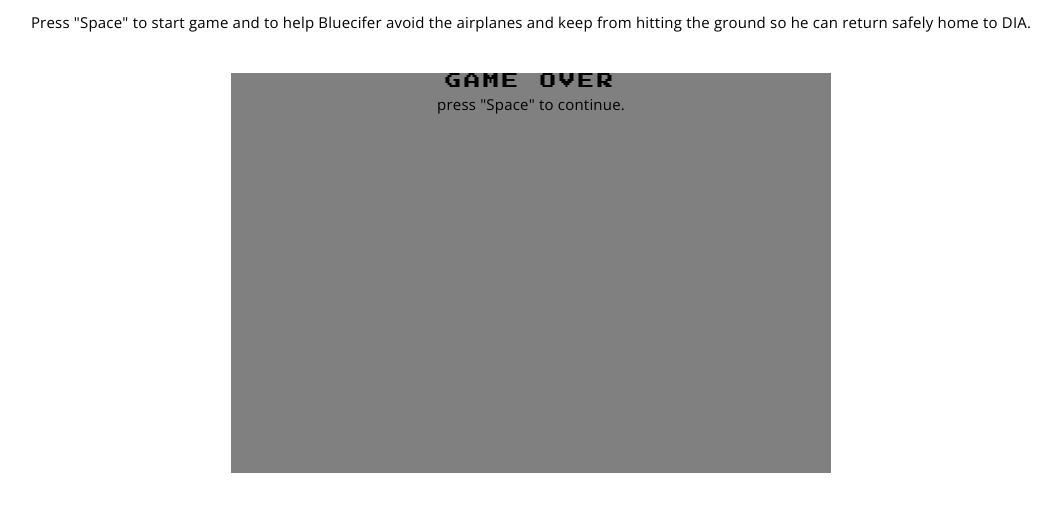
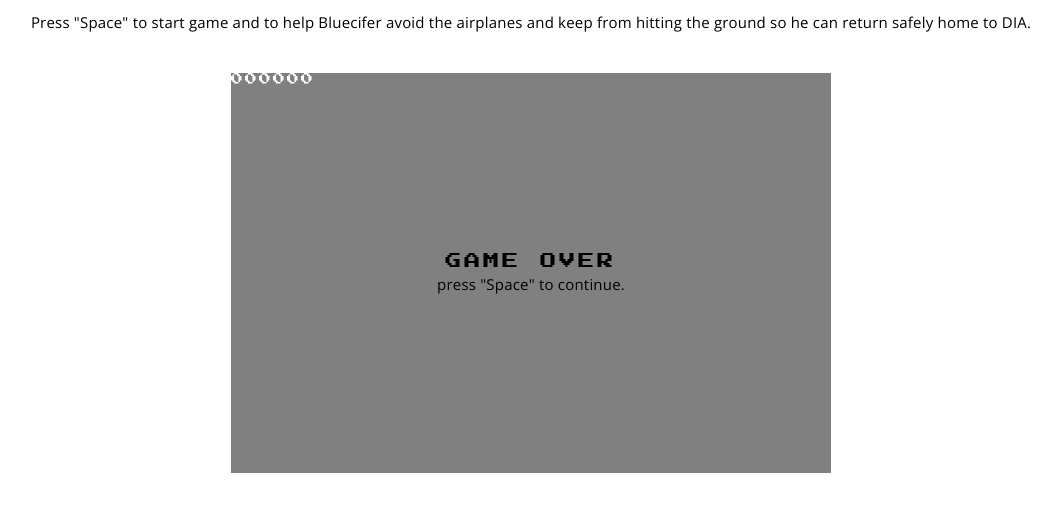
Before and after one commit to gprocell927/game-time, a website: page index.html in a window 1280 px wide. Shown: the part 58-570 px from the top of the page, without its empty margins (109-1170 px from the left). Drawn offline with nearby package versions, Linux system fonts and the light colour scheme.

Commit message:
centered and gave size to game wrapper, updated score to white text and absolutely positioned in game wrapper

```diff
--- a/CSS/styles.css
+++ b/CSS/styles.css
@@ -27,6 +27,14 @@ h2 {
   text-transform: uppercase;
 }
 
+h3 {
+  color: #FFF;
+  font-family: 'Press Start 2P', cursive;
+  font-size: 12px;
+  letter-spacing: 2px;
+  position: absolute;
+}
+
 p {
   font-family: 'Open Sans', sans-serif;
   font-size: 15px;
@@ -47,3 +55,13 @@ header {
   left: 0;
   right: 0;
 }
+
+#game-over-text {
+  margin-top: 30%;
+}
+
+#game-wrapper {
+  width: 600px;
+  height: 400px;
+  margin: 0 auto;
+}
--- a/index.html
+++ b/index.html
@@ -14,12 +14,14 @@
   </header>
 
     <div id="game-over">
-      <h2>game over</h2>
-      <p>press "Space" to continue.</p>
+      <section id="game-over-text">
+        <h2>game over</h2>
+        <p>press "Space" to continue.</p>
+      </section>
     </div>
 
     <div id="game-wrapper">
-      <h2 id="game-score"></h2>
+      <h3 id="game-score">000000</h3>
       <canvas id="canvas" width="600" height="400"></canvas>
     </div>
   </section>
```
